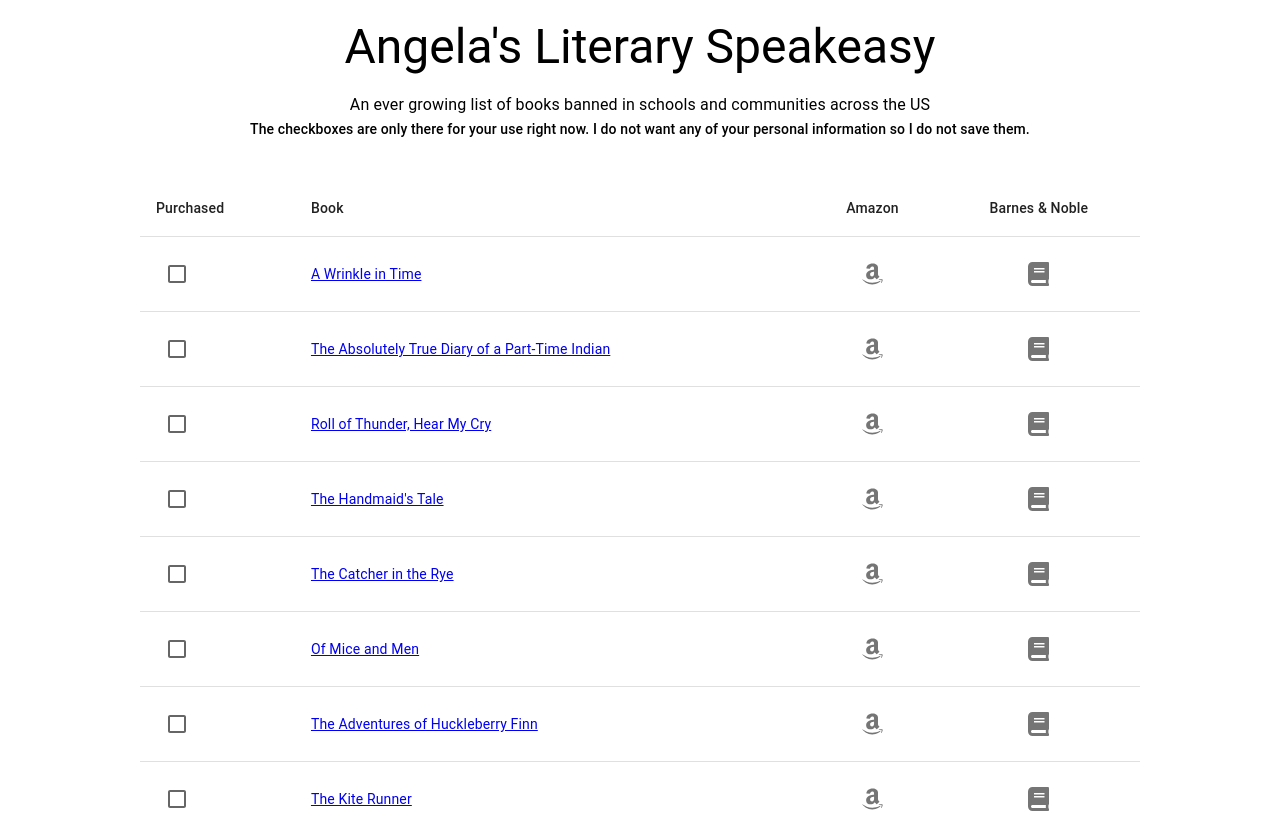
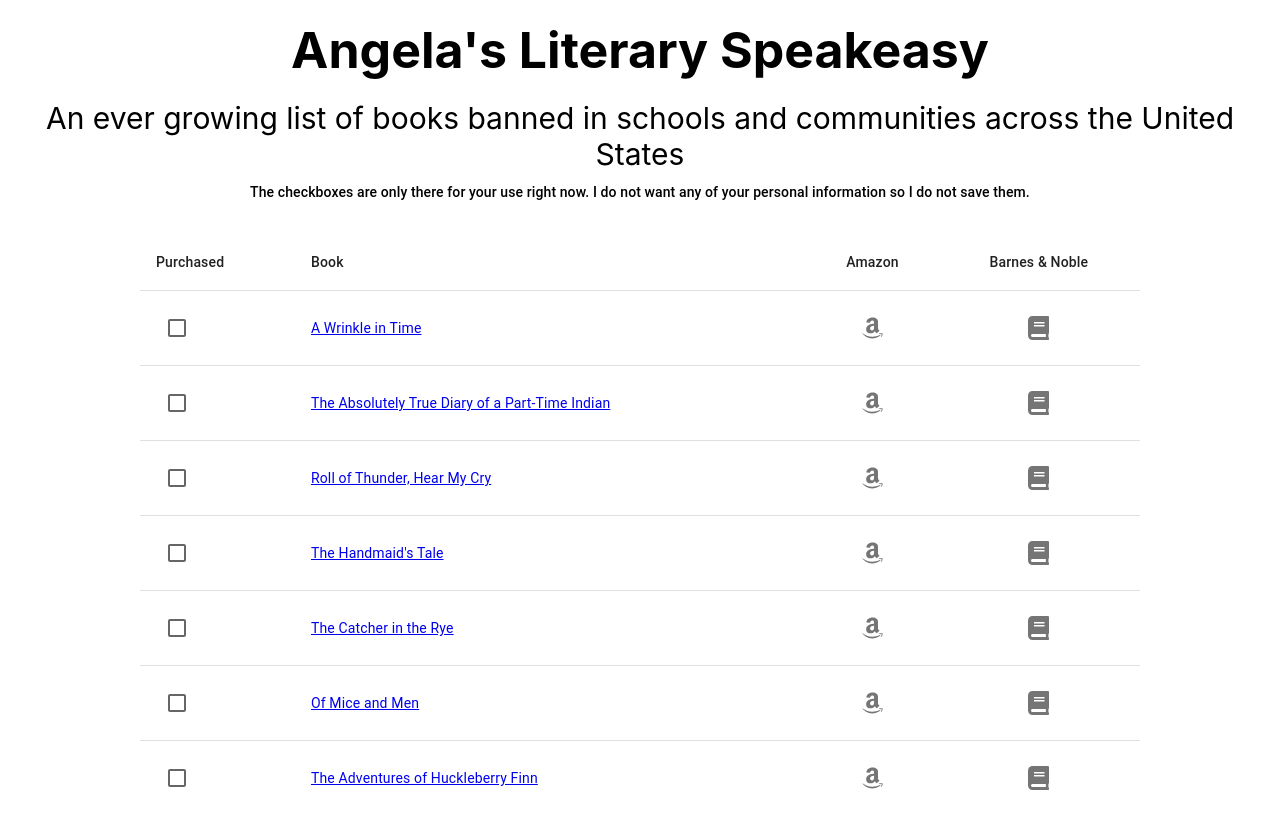
Before and after one commit to robertddobyns/AngelasLiterarySpeakeasy, a React (Create React App) app: page / in a window 1280 px wide. Shown: the top 813 px of the page. Built offline with nearby package versions, Linux system fonts and the light colour scheme; the HTML template or start-up script is replaced by a standard one.

Commit message:
fix header

```diff
--- a/src/components/header/Header.js
+++ b/src/components/header/Header.js
@@ -1,28 +1,54 @@
 import React from 'react';
-import {Box, Typography} from "@mui/material";
+import {styled, Box, Typography} from "@mui/material";
 
-const headerStyle = {
-  height: '100px',
-  display: 'flex',
-  alignItems: 'center',
-  justifyContent: 'center',
-  flexDirection: 'column',
-  paddingTop: '20px',
-  margin: '10px',
-  marginBottom: '50px'
-}
+const Root = styled('div')(({theme}) => ({
+  margin: '0 auto',
+  textAlign: 'center',
+  marginBottom: '30px',
+  [theme.breakpoints.down('sm')]: {
+    backgroundColor: 'red'
+  }
+}))
+
+const TitleContainer = styled('div')(({theme}) => ({
+  fontWeight: 'bold',
+  margin: '20px',
+  [theme.breakpoints.down('sm')]: {
+    fontSize: '25px'
+  },
+  [theme.breakpoints.up('sm')]: {
+    fontSize: '40px'
+  },
+  [theme.breakpoints.up('md')]: {
+    fontSize: '50px'
+  }
+}));
+
+const SubtitleContainer = styled('div')(({theme}) => ({
+  textAlign: 'center',
+  paddingBottom: '10px',
+  [theme.breakpoints.down('sm')]: {
+    fontSize: '15px'
+  },
+  [theme.breakpoints.up('sm')]: {
+    fontSize: '20px'
+  },
+  [theme.breakpoints.up('md')]: {
+    fontSize: '30px'
+  }
+}));
 
 const Header = () => {
-
-
   return (
-    <Box>
-      <Box sx={headerStyle}>
-        <Typography variant={'h3'} component={'h1'} gutterBottom>Angela's Literary Speakeasy</Typography>
-        <Typography variant={'subtitle1'}>An ever growing list of books banned in schools and communities across the US</Typography>
-        <Typography variant={'subtitle2'}>The checkboxes are only there for your use right now. I do not want any of your personal information so I do not save them.</Typography>
-      </Box>
-    </Box>
+    <Root>
+      <TitleContainer>
+        Angela's Literary Speakeasy
+      </TitleContainer>
+      <SubtitleContainer>
+        An ever growing list of books banned in schools and communities across the United States
+      </SubtitleContainer>
+      <Typography variant={'subtitle2'} sx={{textAlign: 'center'}}>The checkboxes are only there for your use right now. I do not want any of your personal information so I do not save them.</Typography>
+    </Root>
   )
 
 }
```
